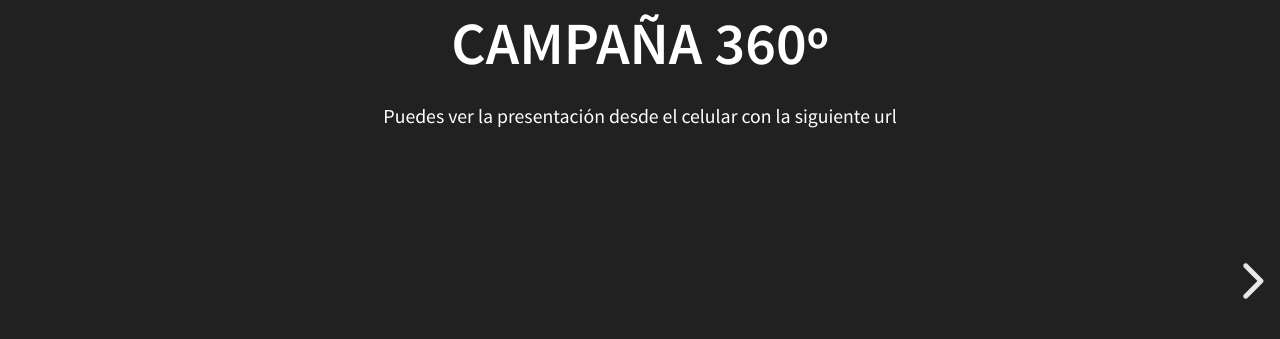
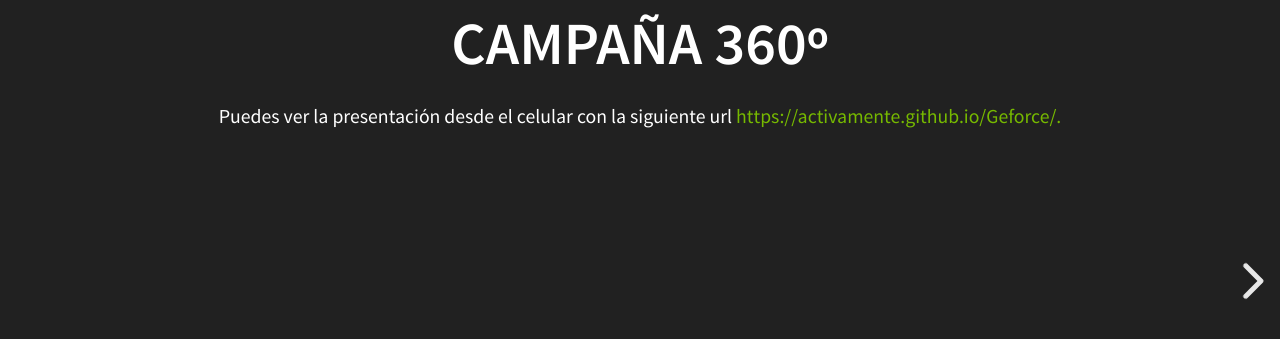
Before and after one commit to ActivaMente/Geforce, a plain HTML site: page index.html in a window 1280 px wide. Shown: the part 457-796 px from the top of the page. Drawn offline with Linux system fonts and the light colour scheme.

Commit message:
Agragado de link de presentación

```diff
--- a/index.html
+++ b/index.html
@@ -39,7 +39,9 @@
 
 					<p style="font-size: 18px;">
 						Puedes ver la presentación desde el celular con la siguiente url
+						<a href="https://activamente.github.io/Geforce/.">https://activamente.github.io/Geforce/.</a>
 					</p>
+
 				</section>
 					<!-- Presnetacion -->
 				<section data-background-image="Source/images/Background/Unsplash-01.jpg" data-background-size="cover">
```
